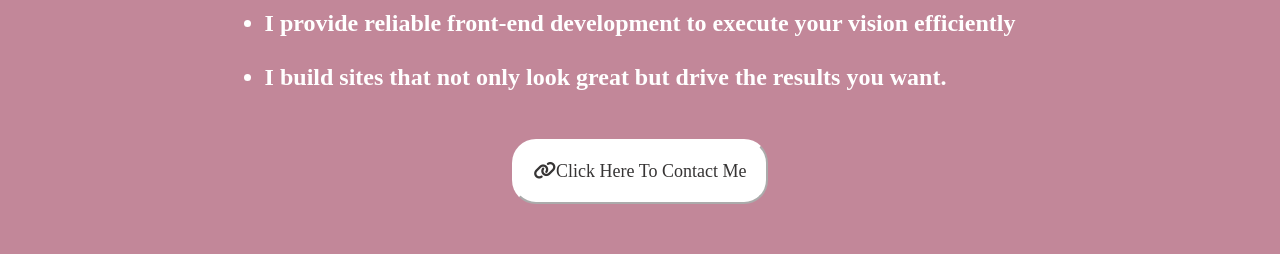
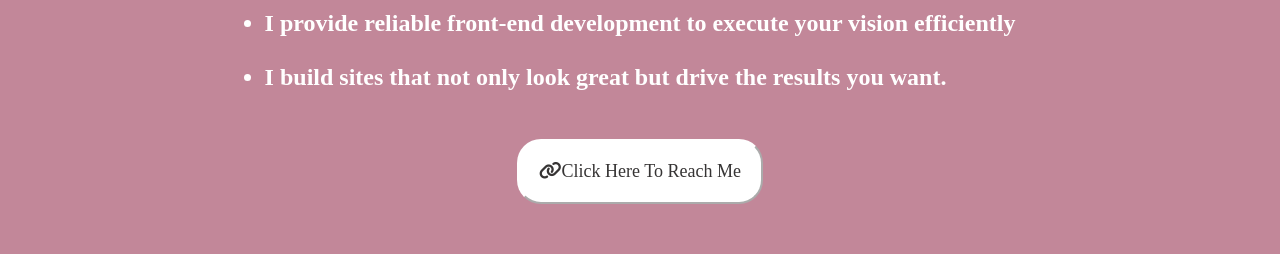
Before and after one commit to rachelcorawood/coding-by-cora, a React (Vite) app: page / in a window 1280 px wide. Shown: the part 820-1074 px from the top of the page. Built offline with nearby package versions, Linux system fonts and the light colour scheme.

Commit message:
updated status of contact

```diff
--- a/src/components/AboutMe.jsx
+++ b/src/components/AboutMe.jsx
@@ -58,7 +58,7 @@ By working directly with me, you’ll have the flexibility of personalized atten
         </h2> */}
         <div className='top-contact-button-div'>
             <Link as={Link} to='/contact'>
-              <button className='top-contact-button'> <i className="fa-solid fa-link"></i>Click Here To Contact Me</button>
+              <button className='top-contact-button'> <i className="fa-solid fa-link"></i>Click Here To Reach Me</button>
 
             </Link>
         </div>
```
